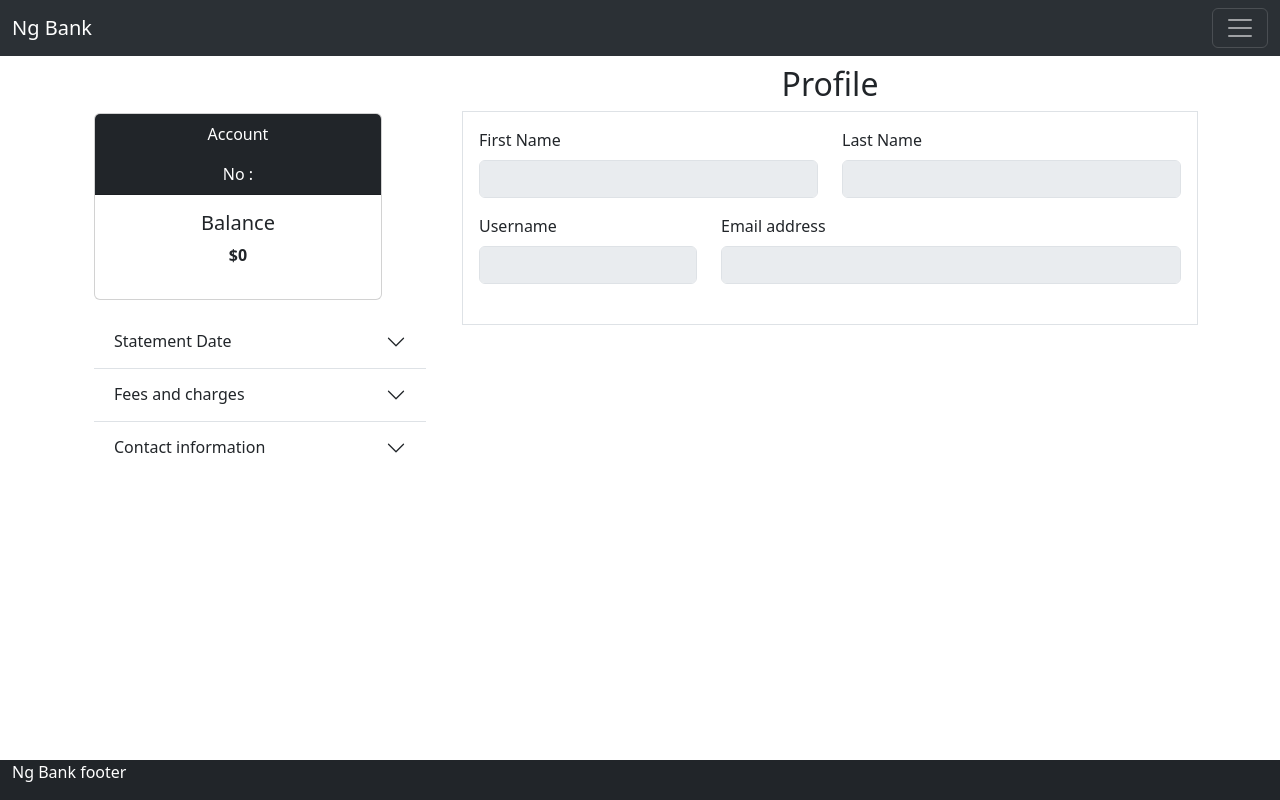
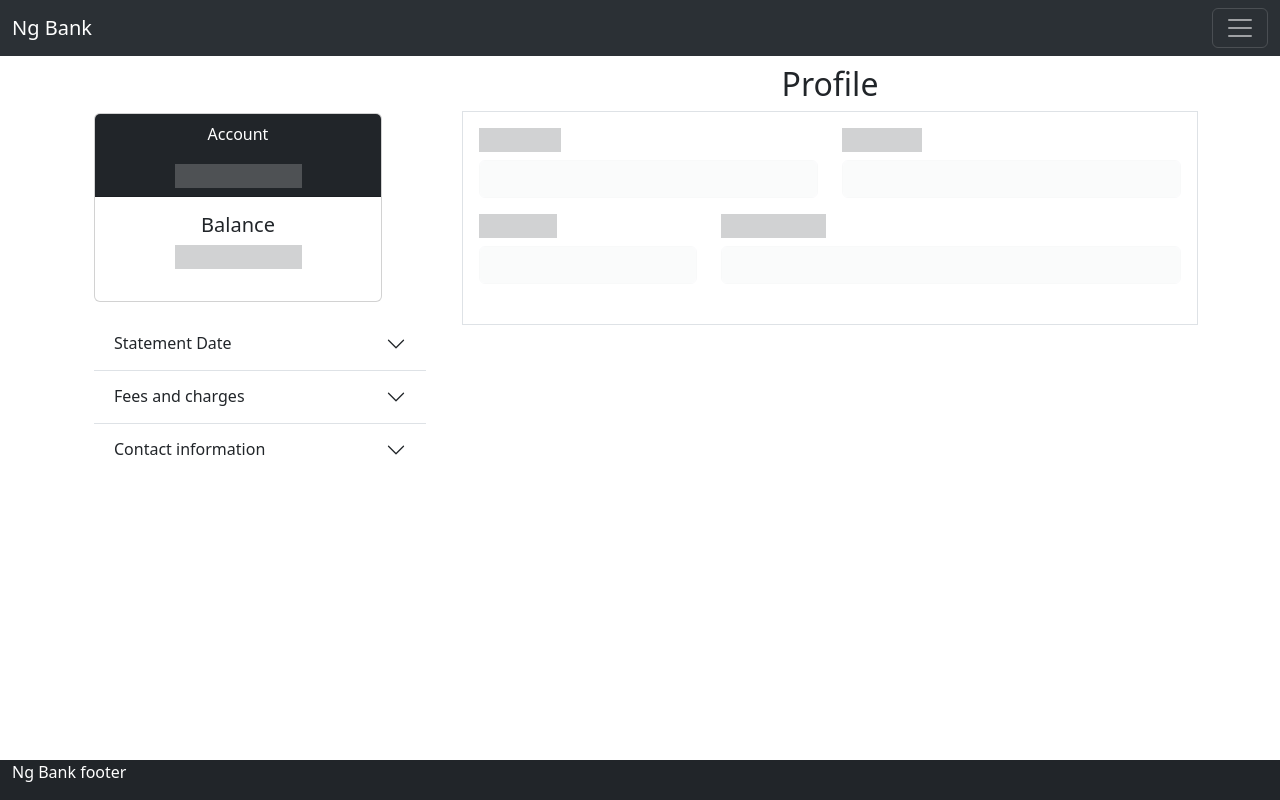
Before and after one commit to Salacodigo/proyecto-finance-account, an Angular app: page /profile in a window 1280 px wide. Built offline with nearby package versions, Linux system fonts and the light colour scheme; no server answers.

Commit message:
feature: placeholders

```diff
--- a/src/app/domains/accounts/accounts.component.html
+++ b/src/app/domains/accounts/accounts.component.html
@@ -1,7 +1,28 @@
 
 <div class="container mt-5 text-center">
 
+    @if ( balanceValue() === -0.01 ) {
+      <div class="row align-items-center">
+        <div class="col">
 
+          <div class="card mb-3 placeholder-glow"
+            style="max-width: 18rem;min-width: 200px"
+            >
+              <div class="card-header text-bg-dark">
+                  <p>Account</p>
+                  <span class="col-6 placeholder">No : {{ accountNumber() }}</span>
+              </div>
+              <div class="card-body">
+                <h5 class="card-title">Balance</h5>
+                <p class="col-6 placeholder "><strong>{{ balanceValue() | currency:'$':'symbol':'1.0' }}</strong></p>
+              </div>
+          </div>
+        </div>
+      </div>
+
+    }
+
+    @if ( balanceValue() !== -0.01 ) {
       <div class="row align-items-center">
         <div class="col">
 
@@ -19,6 +40,9 @@
           </div>
         </div>
       </div>
+
+    }
+
 
     <div class="row">
       <div class="accordion accordion-flush text-start" id="accordionFlushExample">
--- a/src/app/domains/profile/profile.component.html
+++ b/src/app/domains/profile/profile.component.html
@@ -6,6 +6,45 @@
         </div>
         <div class="col-8">
             <h2>Profile</h2>
+            @if ( profileInfo().firstName == '' ) {
+                <div class="container text-start mt-1 p-3 border ">
+                    <div class="row">
+                        <div class="col align-self-center placeholder-glow">
+                            <div class="row ">
+                                <div class="col mb-3 ">
+                                    <label for="exampleFormControlInput1" class="form-label placeholder">First Name</label>
+                                    <input type="text" class="form-control placeholder" id="exampleFormControlInput1" placeholder="{{ profileInfo().firstName }}"
+                                    disabled readonly>
+                                </div>
+                                <div class="col mb-3">
+                                    <label for="exampleFormControlInput2" class="form-label placeholder">Last Name</label>
+                                    <input type="text" class="form-control placeholder" id="exampleFormControlInput2" placeholder="{{ profileInfo().lastName }}"
+                                    disabled readonly>
+                                </div>
+                            </div>
+                            <div class="row">
+                                <div class="col-4 mb-3">
+                                    <label for="exampleFormControlInput3" class="form-label placeholder">Username</label>
+                                    <input type="text" class="form-control placeholder" id="exampleFormControlInput3" placeholder="{{ profileInfo().username }}"
+                                    disabled readonly>
+                                </div>
+                                <div class="col-8 mb-3">
+                                    <label for="exampleFormControlInput4" class="form-label placeholder">Email address</label>
+                                    <input type="email" class="form-control placeholder" id="exampleFormControlInput4" placeholder="{{ profileInfo().email }}"
+                                    disabled readonly>
+                                </div>
+
+                            </div>
+
+                            <div class="container mt-2"></div>
+
+
+
+                        </div>
+                    </div>
+                </div>
+            }
+            @if ( profileInfo().firstName != '' ) {
                 <div class="container text-start mt-1 p-3 border ">
                     <div class="row">
                         <div class="col align-self-center">
@@ -32,16 +71,13 @@
                                     <input type="email" class="form-control" id="exampleFormControlInput4" placeholder="{{ profileInfo().email }}"
                                     disabled readonly>
                                 </div>
-
                             </div>
-
                             <div class="container mt-2"></div>
-
-
-
                         </div>
                     </div>
                 </div>
+            }
+
 
         </div>
 
--- a/src/app/domains/shared/services/transaction.service.ts
+++ b/src/app/domains/shared/services/transaction.service.ts
@@ -10,7 +10,7 @@ export class TransactionService {
   private http = inject( HttpClient )
   API_url = 'http://localhost:3000';
   transactions = signal<Transaction[]>([])
-  balanceValue = signal<number>(0);
+  balanceValue = signal<number>(-0.01);
   accountNumber = signal<string>('');
 
 
--- a/src/app/domains/transactions/components/dashboard/dashboard.component.html
+++ b/src/app/domains/transactions/components/dashboard/dashboard.component.html
@@ -8,6 +8,16 @@
                 <div class="col">
                     <h4>Transactions</h4>
 
+                    <!-- PLACEHOLDER -->
+                    @if ( transactionsQuantityPerType().length <= 0 ) {
+                        <div class="row placeholder-glow">
+                            <div class="card mb-3" style="max-width: 18rem;">
+                                <div class="placeholder"></div>
+                            </div>
+                        </div>
+                    }
+
+                    @if ( transactionsQuantityPerType().length > 0 ) {
                         @for (type of transactionsQuantityPerType(); track type) {
                         <div class="row">
                             <div class="card mb-3" style="max-width: 18rem; " [class.text-bg-danger]=" type[0]==='withdrawal' "
@@ -19,10 +29,20 @@
                             </div>
                         </div>
                         }
+                    }
                 </div>
 
                 <div class="col">
                     <h4>Category Spend</h4>
+                    <!-- PLACEHOLDER -->
+                    @if ( transactionsAmountPerCategory().length <= 0 ) {
+                        <ul class="list-group list-group-flush text-start  placeholder-glow"
+                        style="max-height: 15rem; overflow-y:scroll">
+                            <li class="list-group-item placeholder"></li>
+                        </ul>
+                    }
+
+                    @if ( transactionsAmountPerCategory().length > 0 ) {
                         <ul class="list-group list-group-flush text-start border"
                         style="max-height: 15rem; overflow-y:scroll">
                             @for (category of transactionsAmountPerCategory(); track category) {
@@ -35,12 +55,27 @@
                             </li>
                             }
                         </ul>
+                    }
+
                 </div>
             </div>
 
             <div class="row mt-3">
                 <div class="col">
                     <h4>Favorite accounts</h4>
+                    <!-- PLACEHOLDER -->
+                    @if ( transactionsFavoriteAccounts().length <= 0 ) {
+                        <ul class="list-group list-group-flush text-start">
+                            <li class="list-group-item placeholder-glow">
+                                <div class="row">
+                                    <span class="col-12 placeholder"></span>
+                                </div>
+                            </li>
+                        </ul>
+                    }
+
+
+                    @if ( transactionsFavoriteAccounts().length > 0 ) {
                         <ul class="list-group list-group-flush text-start border"
                         style="max-height: 18rem; overflow-y:scroll">
                         @for (account of transactionsFavoriteAccounts(); track account) {
@@ -56,15 +91,12 @@
                                         </div>
                                     </div>
                                 </div>
-
-
                             </li>
-
                         }
                         </ul>
+                    }
                 </div>
             </div>
         </div>
-
     </div>
 </div>
--- a/src/app/domains/transactions/components/transaction-list/transaction-list.component.html
+++ b/src/app/domains/transactions/components/transaction-list/transaction-list.component.html
@@ -11,7 +11,22 @@
                 style="max-height: 40rem; overflow-y:scroll; min-width: 500px"
                 >
                     @if (transactions().length < 1 ) {
-                        <li class="list-group-item">Cargando Transacciones...</li>
+                        <li class="list-group-item placeholder-glow">
+                            <span class="col-6 placeholder"></span>
+                        </li>
+                        <li class="list-group-item placeholder-glow">
+                            <span class="col-9 placeholder"></span>
+                        </li>
+                        <li class="list-group-item placeholder-glow">
+                            <span class="col-6 placeholder"></span>
+                        </li>
+                        <li class="list-group-item placeholder-glow">
+                            <span class="col-9 placeholder"></span>
+                        </li>
+                        <li class="list-group-item placeholder-glow">
+                            <span class="col-6 placeholder"></span>
+                        </li>
+
                     }
 
                     @for (transaction of transactions(); track transaction){
```
Lines whose indentation alone changed are shown as unchanged.
